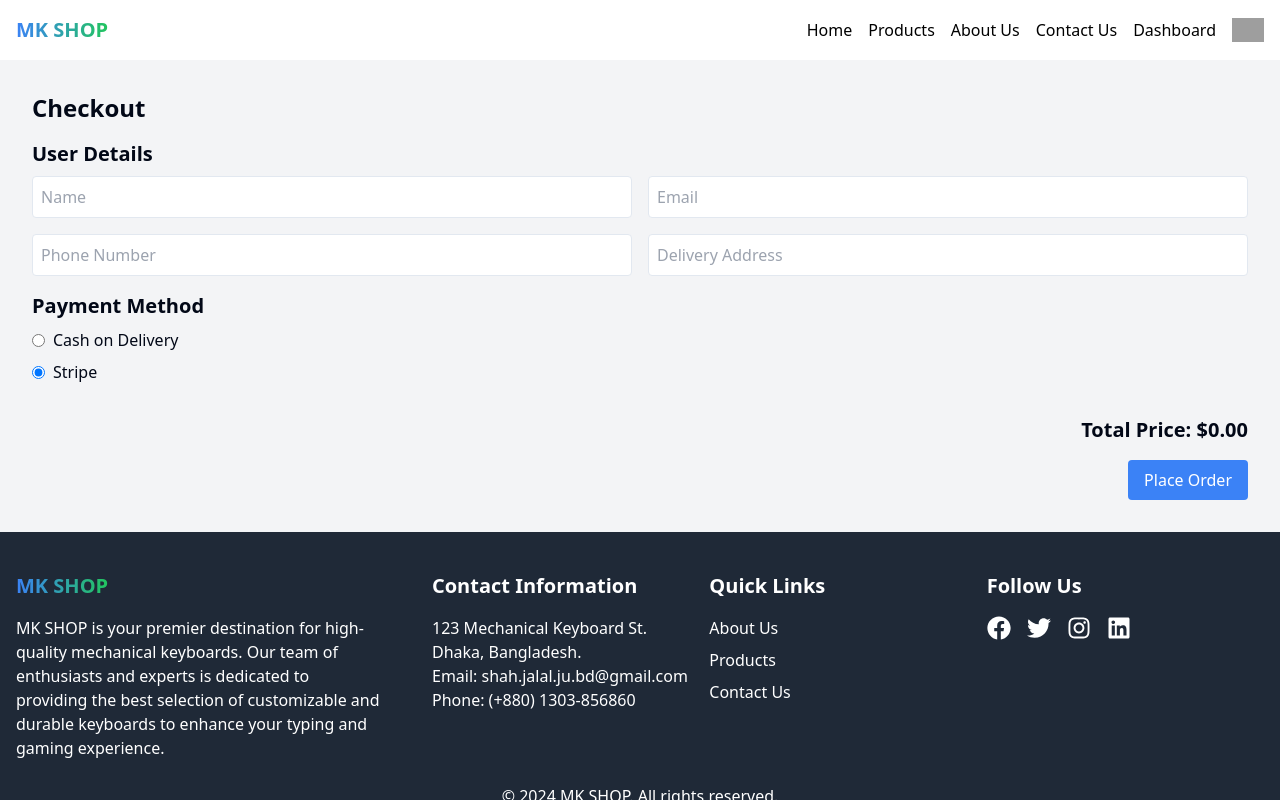
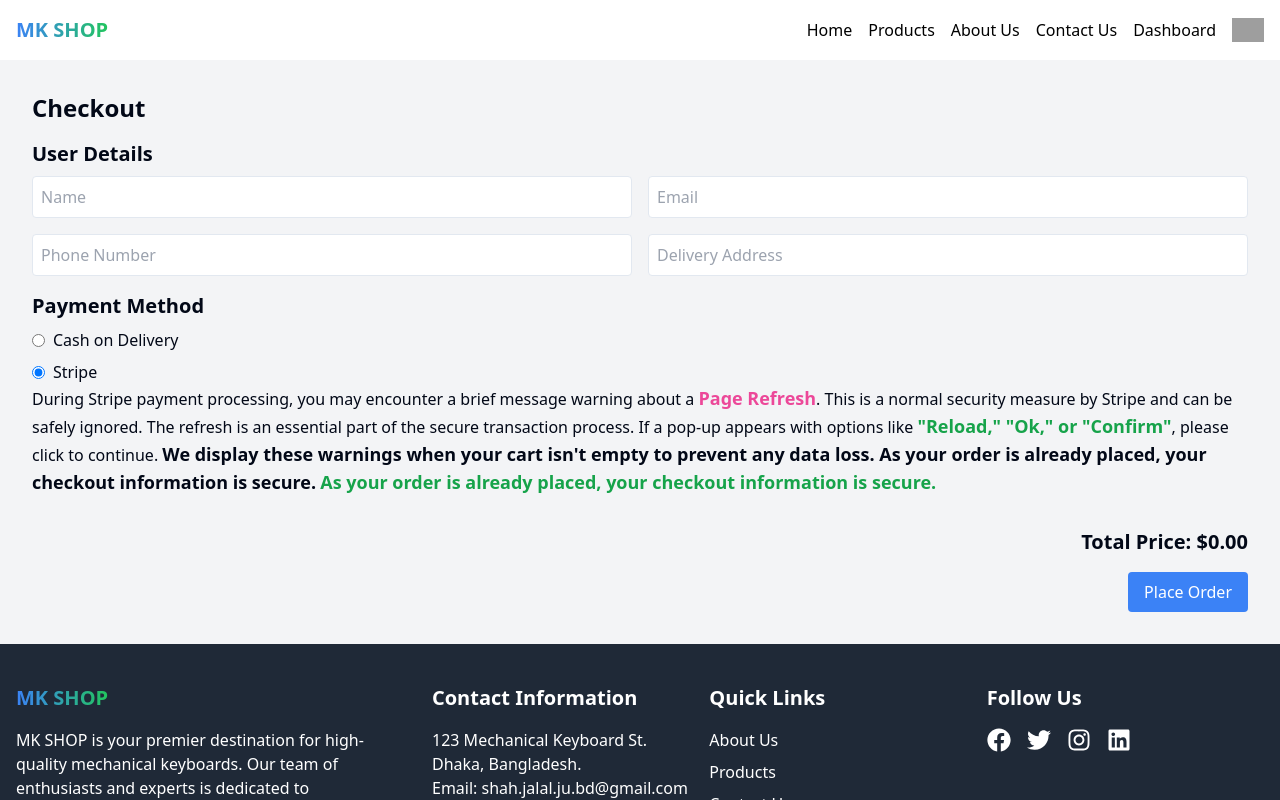
Before and after one commit to ProgrammerShahJalal/mechanical-keyboard, a React (Vite) app: page /checkout in a window 1280 px wide. Both pictures are taken after a click on the radio button 38 px from the left and 372 px from the top of the page. Shown: the top 800 px of the page. Built offline with nearby package versions, Linux system fonts and the light colour scheme; grey boxes are pictures that could not be loaded.

Commit message:
prons and crons

```diff
--- a/src/components/pages/Checkout.tsx
+++ b/src/components/pages/Checkout.tsx
@@ -158,6 +158,35 @@ const Checkout = () => {
           />
           <label>Stripe</label>
         </div>
+        <div className="flex items-center">
+          {paymentMethod === "stripe" ? (
+            <h2>
+              During Stripe payment processing, you may encounter a brief
+              message warning about a{" "}
+              <span className="font-bold text-lg text-pink-500">
+                Page Refresh
+              </span>
+              . This is a normal security measure by Stripe and can be safely
+              ignored. The refresh is an essential part of the secure
+              transaction process. If a pop-up appears with options like{" "}
+              <span className="font-bold text-green-600 text-lg">
+                "Reload," "Ok," or "Confirm"
+              </span>
+              , please click to continue.{" "}
+              <span className="font-bold text-lg">
+                We display these warnings when your cart isn't empty to prevent
+                any data loss. As your order is already placed, your checkout
+                information is secure.
+              </span>{" "}
+              <span className="font-bold text-lg text-green-600">
+                As your order is already placed, your checkout information is
+                secure.
+              </span>
+            </h2>
+          ) : (
+            <h2>dont</h2>
+          )}
+        </div>
       </div>
       <div className="text-right mt-8">
         <h3 className="text-xl font-bold mb-4">
```
